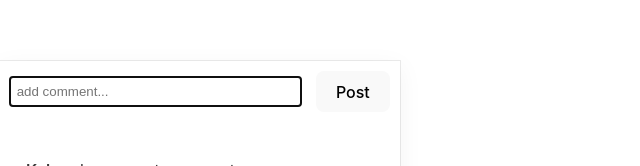
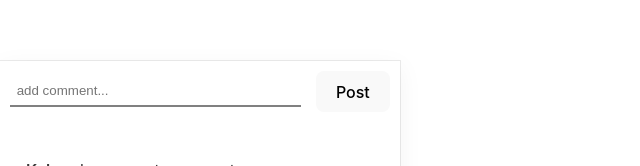
Before and after one commit to Roxiler/social-media-comments, a React (Vite) app: page / in a window 1280 px wide. Shown: the part 172-338 px from the top of the page, without its empty margins (0-640 px from the left). Built offline with nearby package versions, Linux system fonts and the light colour scheme; no server answers.

Commit message:
updated the input styling

```diff
--- a/src/components/comments/comment-textbox/styles.scss
+++ b/src/components/comments/comment-textbox/styles.scss
@@ -5,10 +5,13 @@
     padding: 10px;
 
 
+
     input {
         padding: .5em;
         flex: 1;
-        border: none;
-
+        border-bottom: 2px solid grey;
+    }
+    input:focus {
+        outline:none;
     }
 }
--- a/src/styles.scss
+++ b/src/styles.scss
@@ -4,3 +4,11 @@
     margin: auto;
 
 }
+input{
+    background-color: transparent;
+  border-radius: 0;
+  border: none;
+
+  -webkit-appearance: none;
+  -moz-appearance: none;
+}
```
